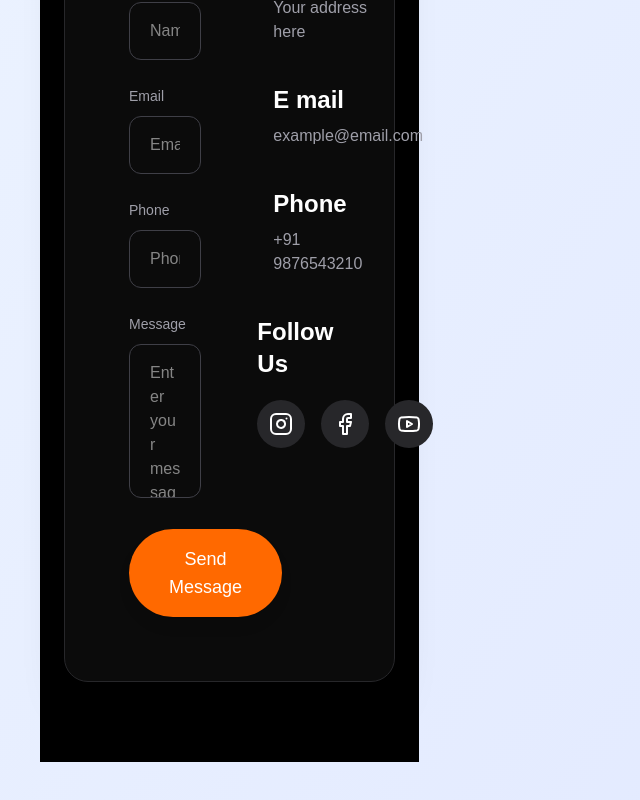
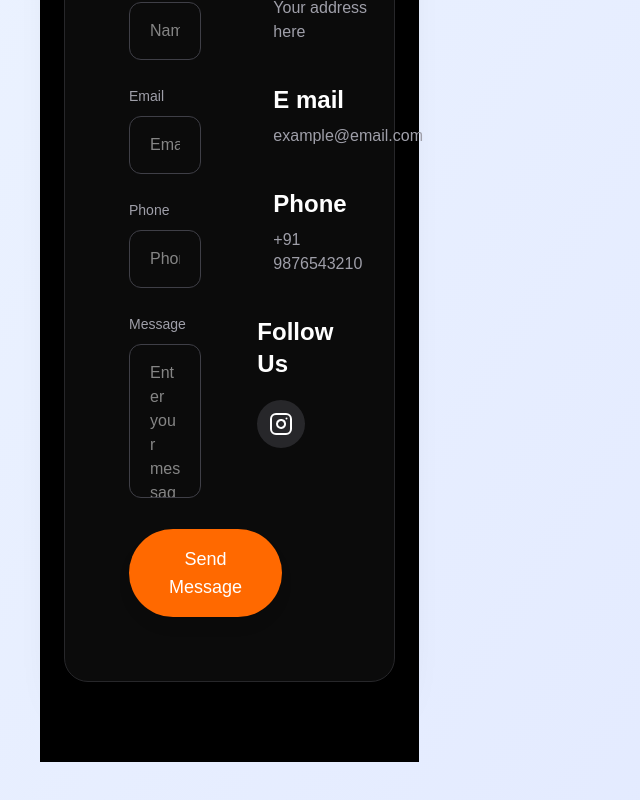
Before and after one commit to A-Saxena27/Grievance-Management-System, a React app in the folder frontend/: page / in a window 1280 px wide. Shown: the part 1187-1987 px from the top of the page, without its empty margins (0-640 px from the left). Built offline with nearby package versions, Linux system fonts and the light colour scheme; the HTML template or start-up script is replaced by a standard one.

Commit message:
contact section

```diff
--- a/frontend/src/components/ContactSection.jsx
+++ b/frontend/src/components/ContactSection.jsx
@@ -1,11 +1,4 @@
-import {
-  Mail,
-  Phone,
-  MapPin,
-  Instagram,
-  Facebook,
-  Youtube,
-} from "lucide-react";
+import { Mail, Phone, MapPin, Instagram } from "lucide-react";
 
 export default function ContactSection() {
   return (
@@ -109,14 +102,6 @@ export default function ContactSection() {
                 <div className="bg-zinc-800 hover:bg-orange-500 transition-all p-3 rounded-full cursor-pointer">
                   <Instagram className="text-white" />
                 </div>
-
-                <div className="bg-zinc-800 hover:bg-orange-500 transition-all p-3 rounded-full cursor-pointer">
-                  <Facebook className="text-white" />
-                </div>
-
-                <div className="bg-zinc-800 hover:bg-orange-500 transition-all p-3 rounded-full cursor-pointer">
-                  <Youtube className="text-white" />
-                </div>
               </div>
             </div>
           </div>
```
